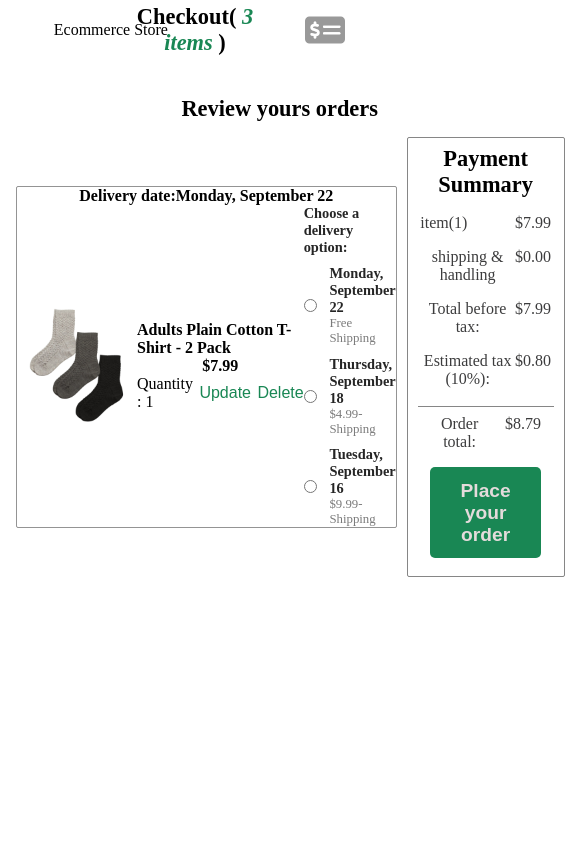
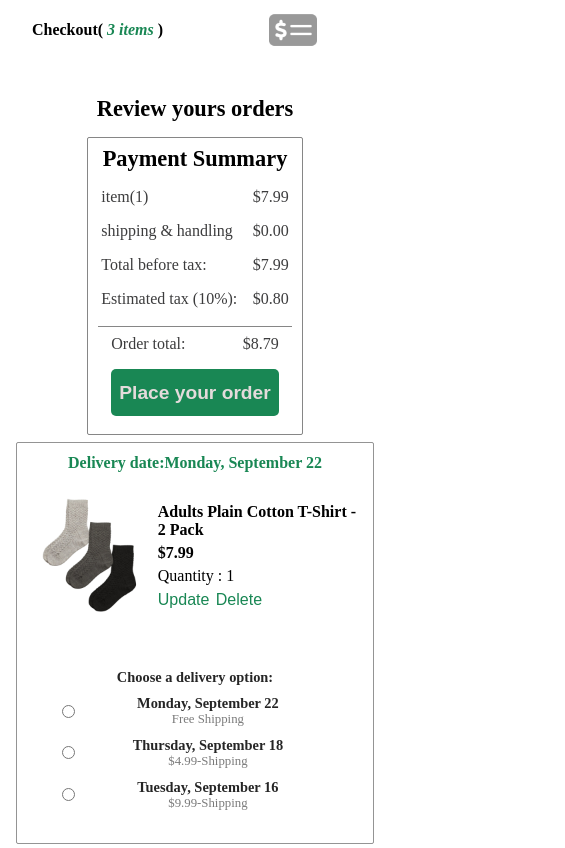
Before and after one commit to Ahsanulhaq01/Intermediate-React-Project, a React (Vite) app in the folder ecommerce-fronted/: page /checkout in a window 390 px wide. Shown: the whole page, 565 px wide, since content can reach past the window. Built offline with nearby package versions, Linux system fonts and the light colour scheme.

Commit message:
make Order Component Responsive

```diff
--- a/ecommerce-fronted/src/pages/Checkout.jsx
+++ b/ecommerce-fronted/src/pages/Checkout.jsx
@@ -24,74 +24,8 @@ function Checkout() {
             <p className="reveiw-order">Review yours orders</p>
           </div>
           <div className="delivery-and-payment-container">
-            <div className="delivery-container">
-              <div className="delivery-data">
-                <p className="delivery-header">
-                  Delivery date:Monday, September 22
-                </p>
-              </div>
-              <div className="delivery-option-and-product-details">
-                <div className="product-details-container">
-                  <img
-                    src="images/products/athletic-cotton-socks-6-pairs.jpg"
-                    alt="image"
-
-                  />
-                  <div className="products-details">
-                    <p className="name-of-products">
-                      Adults Plain Cotton T-Shirt - 2 Pack
-                    </p>
-                    <p className="product-price">$7.99</p>
-                    <div className="quantity-modification-container">
-                      <div className="product-quantity">Quantity : 1</div>
-                      <div className="quantity-btns">
-                        <button>Update</button>
-                        <button>Delete</button>
-                      </div>
-                    </div>
-                  </div>
-                <div className="select-delivery-option-container">
-                    <div className="option-heading">
-                        <p>Choose a delivery option:</p>
-                    </div>
-                    <div className="free-shipping-container">
-                        <input type="radio" name="option" />
-                        <div className="date-delivery-method">
-                            <p className="date-para">
-                                Monday, September 22
-                            </p>
-                            <p className="shipping-method-para">
-                                Free Shipping
-                            </p>
-                        </div>
-                    </div>
-                     <div className="free-shipping-container">
-                        <input type="radio" name="option" />
-                        <div className="date-delivery-method">
-                            <p className="date-para">
-                                Thursday, September 18
-                            </p>
-                            <p className="shipping-method-para">
-                                $4.99-Shipping
-                            </p>
-                        </div>
-                    </div>
-                     <div className="free-shipping-container">
-                        <input type="radio" name="option" />
-                        <div className="date-delivery-method">
-                            <p className="date-para">
-                               Tuesday, September 16
-                            </p>
-                            <p className="shipping-method-para">
-                                $9.99-Shipping
-                            </p>
-                        </div>
-                    </div>
-                </div>
-                </div>
-              </div>
-            </div>
-            <div className="payment-summary-container">
+             <aside>
+               <div className="payment-summary-container">
               <div className="payment-summary">
                 <p className="payment-summary-heading">Payment Summary</p>
                 <div className="items-container">
@@ -121,6 +55,82 @@ function Checkout() {
                 </div>
               </div>
             </div>
+            </aside>
+            <div className="delivery-container">
+
+              <div className="delivery-option-and-product-details">
+                <div className="delivery-data">
+                <p className="delivery-header">
+                  Delivery date:Monday, September 22
+                </p>
+              </div>
+                <div className="product-details-container">
+                  <img
+                    src="images/products/athletic-cotton-socks-6-pairs.jpg"
+                    alt="image"
+
+                  />
+                  <div className="products-details">
+                    <p className="name-of-products">
+                      Adults Plain Cotton T-Shirt - 2 Pack
+                    </p>
+                    <p className="product-price">$7.99</p>
+                    <div className="quantity-modification-container">
+                      <div className="product-quantity">Quantity : 1</div>
+                      <div className="quantity-btns">
+                        <button>Update</button>
+                        <button>Delete</button>
+                      </div>
+                    </div>
+                  </div>
+
+                </div>
+              </div>
+              <div className="select-delivery-option-container">
+                    <div className="option-heading">
+                        <p>Choose a delivery option:</p>
+                    </div>
+                    <div className="free-shipping-container">
+                        <input type="radio"
+                        value={1}
+                        name="option" />
+                        <div className="date-delivery-method">
+                            <p className="date-para">
+                                Monday, September 22
+                            </p>
+                            <p className="shipping-method-para">
+                                Free Shipping
+                            </p>
+                        </div>
+                    </div>
+                     <div className="free-shipping-container">
+                        <input type="radio"
+                        value={1}
+                        name="option" />
+                        <div className="date-delivery-method">
+                            <p className="date-para">
+                                Thursday, September 18
+                            </p>
+                            <p className="shipping-method-para">
+                                $4.99-Shipping
+                            </p>
+                        </div>
+                    </div>
+                     <div className="free-shipping-container">
+                        <input type="radio"
+                        value={1}
+                        name="option" />
+                        <div className="date-delivery-method">
+                            <p className="date-para">
+                               Tuesday, September 16
+                            </p>
+                            <p className="shipping-method-para">
+                                $9.99-Shipping
+                            </p>
+                        </div>
+                    </div>
+                </div>
+            </div>
           </div>
         </div>
       </div>
--- a/ecommerce-fronted/src/pages/checkout.css
+++ b/ecommerce-fronted/src/pages/checkout.css
@@ -7,14 +7,16 @@
     align-items: center;
     height: auto;
     min-height: 60px;
-    min-width: 100vw;
+    min-width: 100%;
     position: fixed;
+    z-index: 100;
 }
 .checkout-header-logo a {
     text-decoration: none;
     color: black;
-    max-width: 1.4rem;
-    text-wrap: nowrap;
+    font-size: 1.4rem;
+    font-weight: bold;
+    cursor: pointer;
 }
 .checkout-header-quantity ,.checkout-header-logo , .checkout-lock-icon{
     width:100%;
@@ -30,19 +32,12 @@
   font-size: 1.4rem;
   text-align: center;
   font-weight: bold;
+
 }
 .checkout-quantity i{
     color: #198754;
+    cursor: pointer;
 }
-
-.checkout-lock-icon img {
-  max-width: 40px;
-  min-width: 30px;
-}
-
-
-
-
  .checkout-grid{
     min-width: 100%;
     display: flex;
@@ -63,36 +58,46 @@
     display: flex;
     margin-top: 10px;
     padding: 0.3rem 1rem;
-    justify-content: space-around;
-    align-items: center;
     min-width: 100%;
+    z-index: -100;
+    position: relative;
+
 }
 .delivery-container{
-    flex: 1;
     display: flex;
-    flex-direction: column;
     border: 1px solid rgba(33, 33, 33, 0.479);
     border-radius: 2px;
+    justify-content: space-between;
+    /* max-width: 100%;   */
+    position: absolute;
+    left: 4rem;
 }
 .delivery-data{
+    margin: 0.5rem 0rem;
+    padding: 0.3rem 0.5rem;
     display: flex;
+    justify-content: center;
     align-items: center;
-    justify-content: space-evenly;
-    text-align : center;
-    width: 100%;
 }
 .delivery-data p{
     font-weight: bold;
+    color: #198754;
+    text-align : center;
 }
 .delivery-option-and-product-details{
     display: flex;
+    flex-direction: column;
+    justify-content: space-between;
 
 }
 .product-details-container{
     display: flex;
-    justify-content: space-evenly;
-    width: 100%;
+     justify-content: space-evenly;
+    /* width: 100%; */
     align-items: center;
+    margin: 0.4rem 0rem;
+    padding: 0.4rem 0.8rem;
+    gap: 0.5rem;
 }
 .product-details-container img{
     max-width: 120px;
@@ -100,7 +105,8 @@
 .products-details{
     display: flex;
     flex-direction: column;
-    align-items: center;
+    /* align-items: center; */
+    gap: 0.3rem;
 
 }
 .products-details p{
@@ -108,7 +114,6 @@
 }
 .quantity-modification-container{
     display: flex;
-
     gap: 0.4rem;
 }
 .quantity-btns{
@@ -125,22 +130,19 @@
 }
 
 
-
-
-
-
-
 .payment-summary-container{
     border: 1px solid rgba(33, 33, 33, 0.541);
     min-width: 30%;
     text-align: center;
-    margin-left: 10px;
     border-radius: 2px;
+    position: absolute;
+    right: 4rem;
+
 }
 .payment-summary{
     display: flex;
     flex-direction: column;
-    gap: 1rem;
+    gap: 1rem;;
     padding: 0.5rem 0.8rem;
 }
 .payment-summary div{
@@ -184,11 +186,16 @@
     justify-content: center;
     gap: 0.6rem;
     width: auto;
+    margin: 2rem 1rem;
+}
+.select-delivery-option-container p{
+    max-height: 1.3rem;
+
 }
 .free-shipping-container{
     display: flex;
     align-items: center;
-    justify-content: center;
+    /* justify-content: center; */
     gap: 0.8rem;
 }
 .date-delivery-method{
@@ -196,7 +203,9 @@
     flex-direction: column;
     align-items: center;
     justify-content: center;
+    width: 15rem;
 }
+
 .option-heading p ,.date-para {
     font-size: 0.9rem;
     font-weight: bold;
@@ -206,3 +215,49 @@
     color: rgba(0, 0, 0, 0.521);
     font-size: 0.8rem;
 }
+@media (max-width: 768px) {
+    .delivery-and-payment-container{
+        flex-direction: column;
+        justify-content: center;
+        align-items: center;
+        gap: 0.4rem;
+
+    }
+    .payment-summary-container{
+        position: relative;
+        width: 100%;
+        right: auto;
+        left: auto;
+
+    }
+    .delivery-container{
+        flex-direction: column;
+        position: relative;
+        width: 100%;
+        gap: 0.5rem;
+        right: auto;
+        left: auto;
+
+    }
+    .delivery-data{
+        margin: 0.4rem 0rem;
+    }
+    .quantity-modification-container{
+        flex-direction: column;
+    }
+}
+@media (max-width : 1166px) {
+    .delivery-container{
+        flex-direction: column;
+    }
+}
+@media (max-width : 660px) {
+    .checkout-header-logo{
+        display: none;
+    }
+}
+@media (max-width : 420px) {
+    .checkout-header-quantity{
+        font-size: 1rem;
+    }
+}
```
